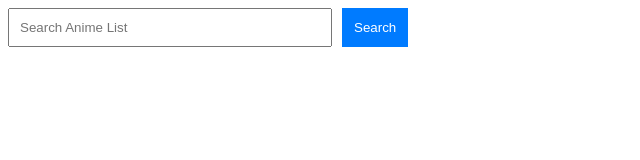
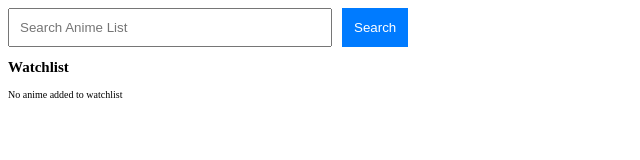
Before and after one commit to kaushal-patel197/anime-tracker, a React (Vite) app: page / in a window 1280 px wide. Shown: the top 160 px of the page, without its empty margins (0-640 px from the left). Built offline with nearby package versions, Linux system fonts and the light colour scheme.

Commit message:
feat(watchlist): create watchlist component

```diff
--- a/src/App.jsx
+++ b/src/App.jsx
@@ -1,7 +1,7 @@
-import dummyAnimeList from './data/anime'
 import SearchBar from './components/SearchBar'
 import AnimeList from './components/AnimeList'
 import { useState } from 'react'
+import Watchlist from './components/Watchlist'
 
 function App() {
   const [searchTerm, setSearchTerm] = useState('')
@@ -20,6 +20,7 @@ function App() {
   return (
     <>
       <SearchBar onSearch={onSearch} />
+      <Watchlist watchlist={watchlist} />
       {searchTerm && (
         <AnimeList searchTerm={searchTerm} handleWatchlist={handleWatchlist} />
       )}
--- /dev/null
+++ b/src/components/Watchlist.jsx
@@ -0,0 +1,29 @@
+import AnimeCard from './AnimeCard'
+
+const Watchlist = (props) => {
+  const { watchlist } = props
+
+  return (
+    <>
+      <h2>Watchlist</h2>
+      {watchlist.length === 0 ? (
+        <p>No anime added to watchlist</p>
+      ) : (
+        <div>
+          {watchlist.map((anime) => (
+            <div key={anime.mal_id}>
+              <AnimeCard anime={anime} />
+              <button
+                onClick={() => alert(`Removing ${anime.title} from watchlist`)}
+              >
+                Remove from Watchlist
+              </button>
+            </div>
+          ))}
+        </div>
+      )}
+    </>
+  )
+}
+
+export default Watchlist
```
